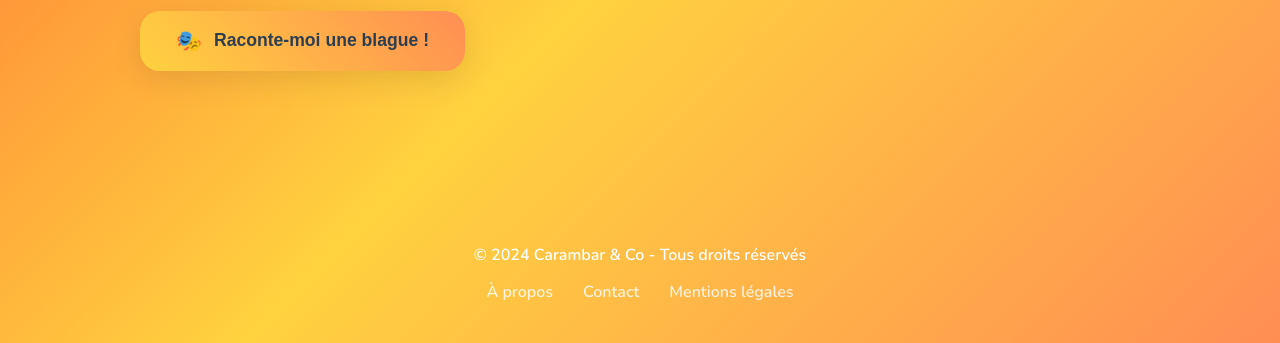
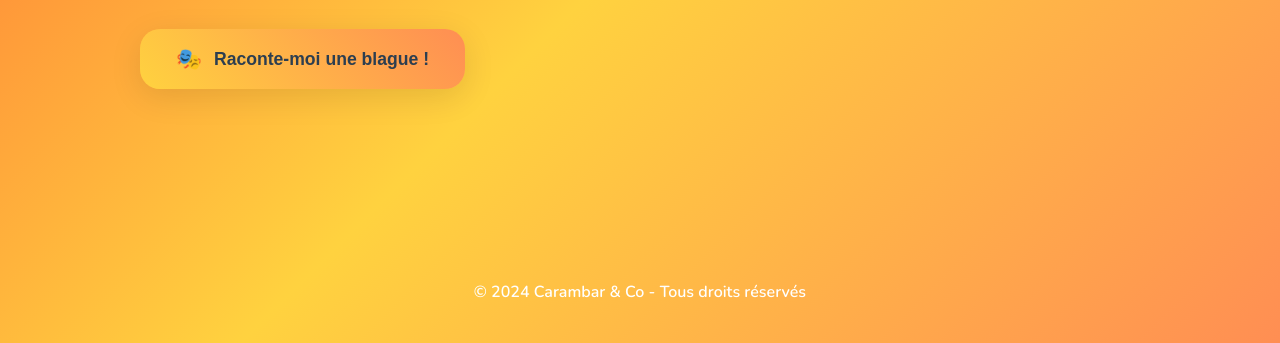
Before and after one commit to Dihia-003/carambar-frontend, a plain HTML site: page index.html in a window 1280 px wide. Shown: the part 457-800 px from the top of the page. Drawn offline with nearby package versions, Linux system fonts and the light colour scheme.

Commit message:
docs: Corrige le README
feat: Supprime les liens inutiles du footer

```diff
--- a/index.html
+++ b/index.html
@@ -110,11 +110,7 @@
                 <p class="footer-text">
                     © 2024 Carambar & Co - Tous droits réservés
                 </p>
-                <div class="footer-links">
-                    <a href="#" class="footer-link">À propos</a>
-                    <a href="#" class="footer-link">Contact</a>
-                    <a href="#" class="footer-link">Mentions légales</a>
-                </div>
+
             </div>
         </footer>
     </div>
```
Also changed, not shown: README.md.
